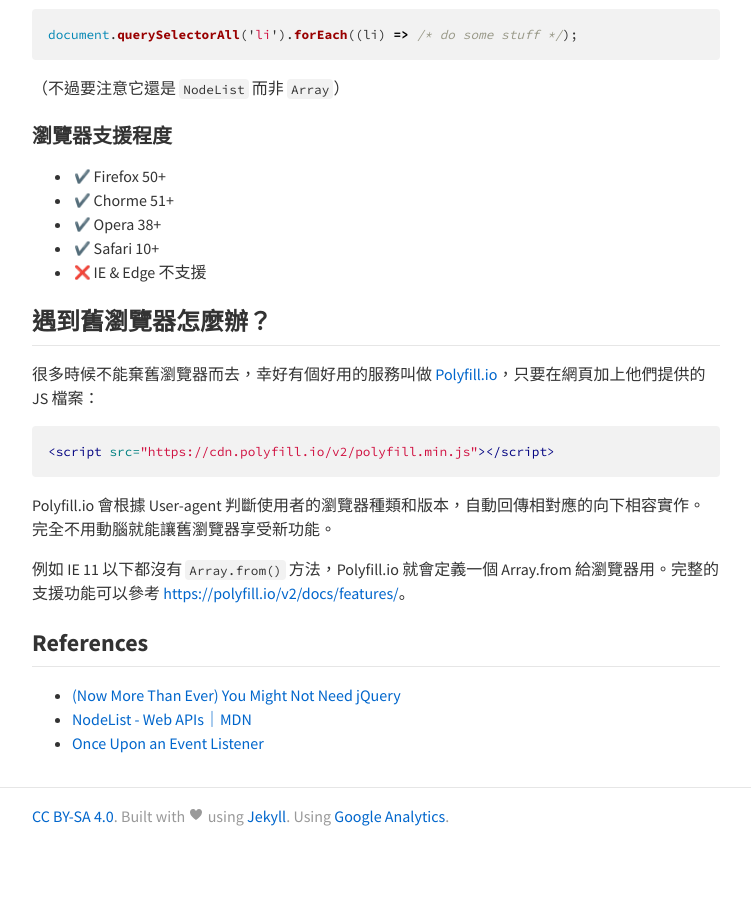
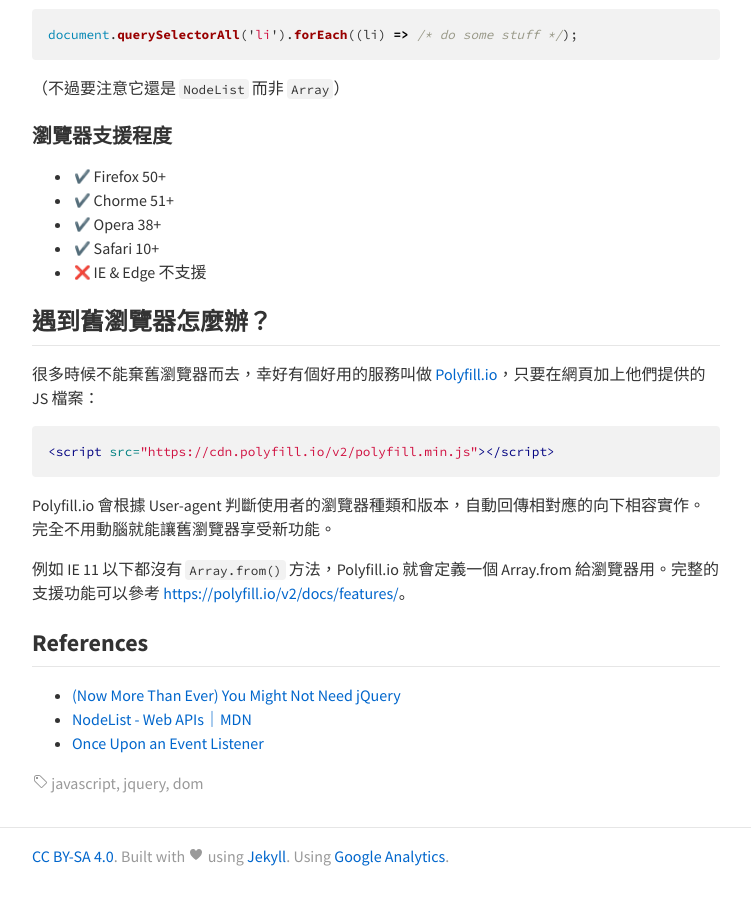
Before and after one commit to mnghsn/jmln.tw, a Jekyll site: the page built from _posts/2017-07-31-dom-manipulation-methods.md, in a window 1280 px wide and 900 px high, scrolled down 3079 px. Shown: the whole window, without its empty margins (264-1015 px from the left). Built offline with Jekyll 4.4.1, drawn with Linux system fonts in a browser that asks for light colours; emoji names are drawn with the system emoji font; comment, search, counter and statistics services are not loaded; before the commit the page ends 3939 px from its top, so only the background shows below that.

Commit message:
Display categories and tags in posts
Close #3.

```diff
--- a/_layouts/post.html
+++ b/_layouts/post.html
@@ -22,6 +22,24 @@ layout: default
     {{ page.content }}
   </div>
 
+  <footer class="article-meta">
+    <ul class="list-inline">
+      {% if page.categories and page.categories != empty %}
+        <li class="list-inline-item">
+          {% include icons/file-directory.svg %}
+          {{ page.categories | join: " / " | escape }}
+        </li>
+      {% endif %}
+
+      {% if page.tags and page.tags != empty %}
+        <li class="list-inline-item">
+          {% include icons/tag.svg %}
+          {{ page.tags | join: ", " | escape }}
+        </li>
+      {% endif %}
+    </ul>
+  </footer>
+
   {% if page.comments %}
     {% if site.disqus.shortname and jekyll.environment == "production" %}
       {% include disqus.html %}
```
Also changed, not shown: _includes/icons/file-directory.svg (added), _includes/icons/tag.svg (added).
